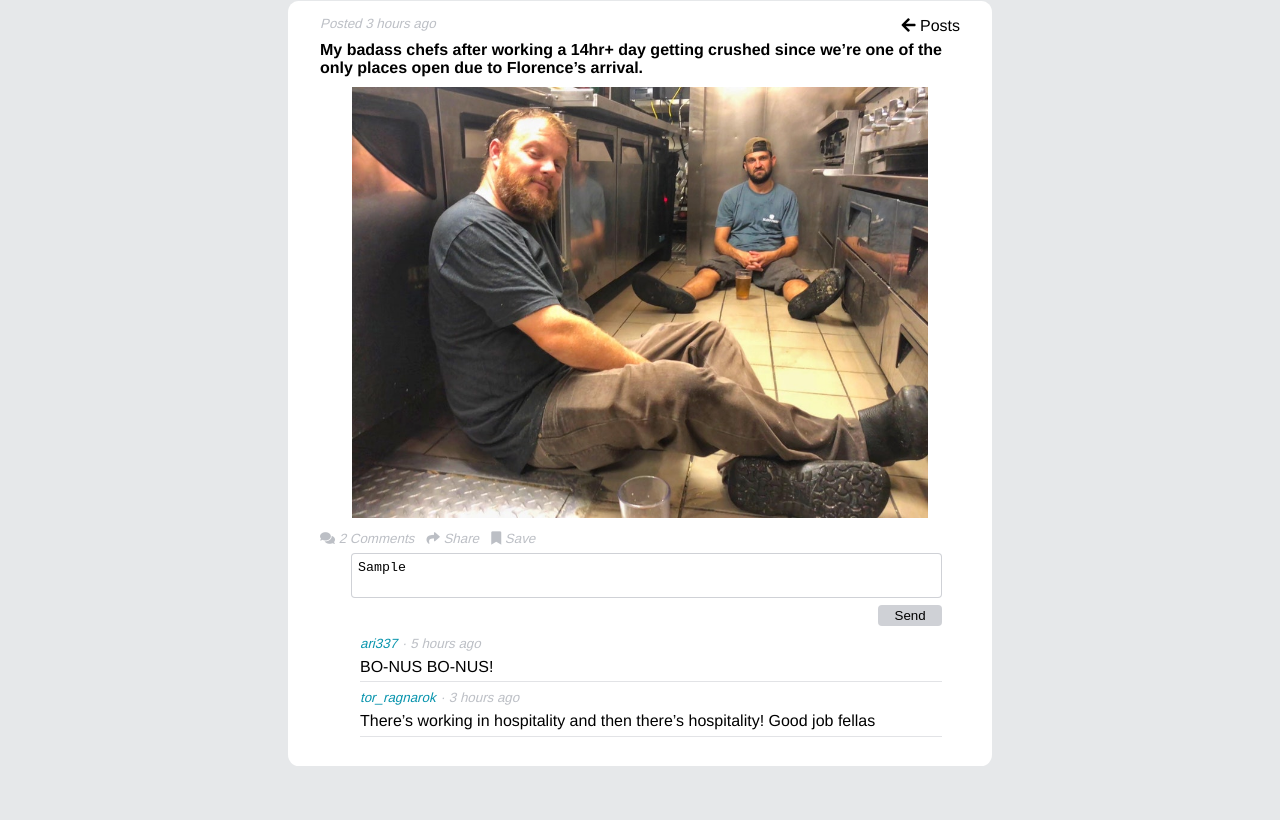
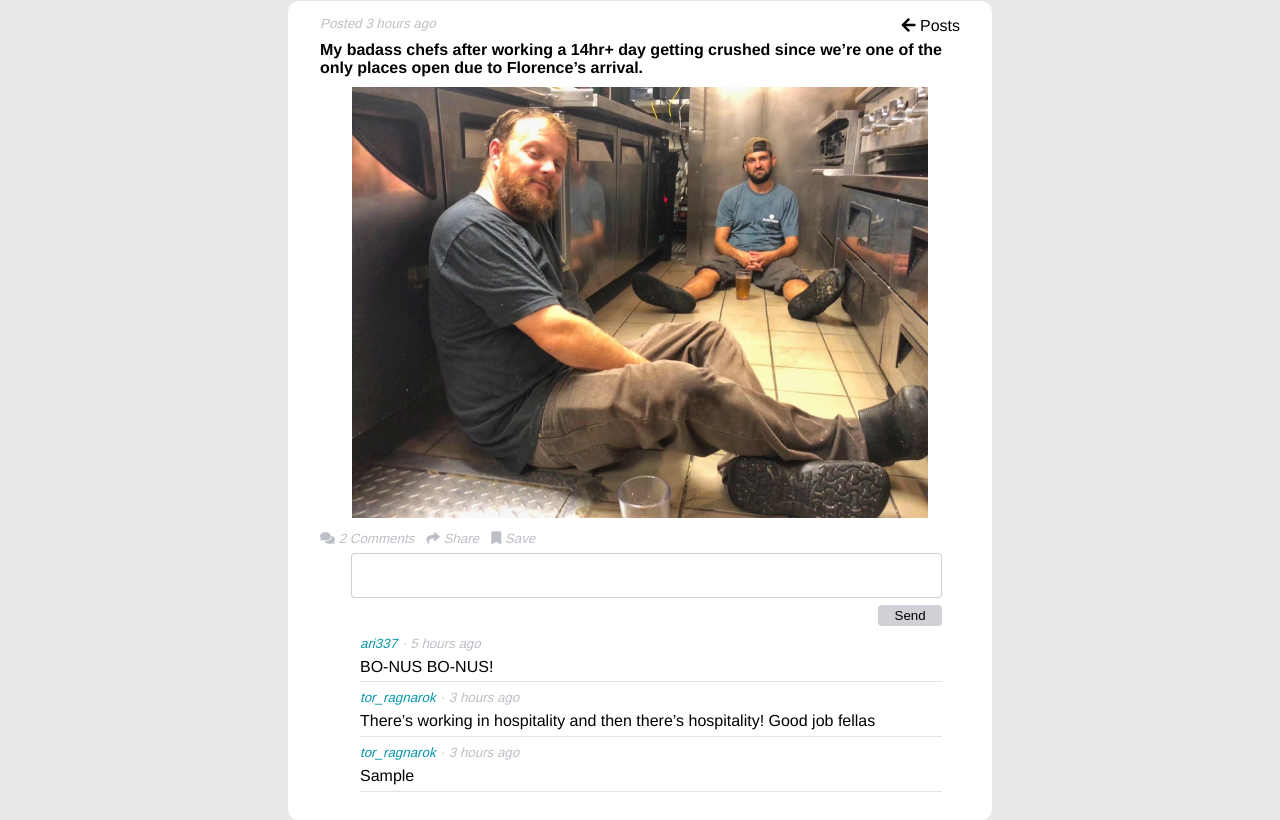
Before and after one commit to lemesh2424/webprogbase-lab1, a plain HTML site: page tasks/1.html in a window 1280 px wide. Both pictures are taken after typing "Sample" into the empty fields and a click on the button "Send". Shown: the part 76-896 px from the top of the page. Before the commit the page ends 842 px from the top, so only its background shows below. Drawn offline with nearby package versions, Linux system fonts and the light colour scheme.

Commit message:
add send buttom functionality

```diff
--- /dev/null
+++ b/script.js
@@ -0,0 +1,10 @@
+var commentlist = document.querySelector(".comment-list");
+var send = document.querySelector(".send");
+
+send.addEventListener("click", function() {
+    var html = commentlist.innerHTML;
+    var textarea = document.querySelector(".comment");
+    html += "<li><small><a href='../users/2.html'>tor_ragnarok</a></small><small> ∙ 3 hours ago</small><p>" + textarea.value + "</p></li>";
+    commentlist.innerHTML = html;
+    textarea.value = "";
+});
--- a/tasks/1.html
+++ b/tasks/1.html
@@ -33,11 +33,12 @@
     <textarea class="comment"></textarea>
     <input type="button" class="send" value="Send">
     <div class="comments">
-        <ul>
+        <ul class="comment-list">
             <li><small><a href="../users/1.html">ari337</a></small><small> ∙ 5 hours ago</small><p>BO-NUS BO-NUS!</p></li>
             <li><small><a href="../users/2.html">tor_ragnarok</a></small><small> ∙ 3 hours ago</small><p>There’s working in hospitality and then there’s hospitality! Good job fellas</p></li>
         </ul>
     </div>
   </div>
+  <script src="../script.js"></script>
 </body>
 </html>
```
Also changed, not shown: tasks/2.html (+1 -0 lines), tasks/3.html (+1 -0 lines).
